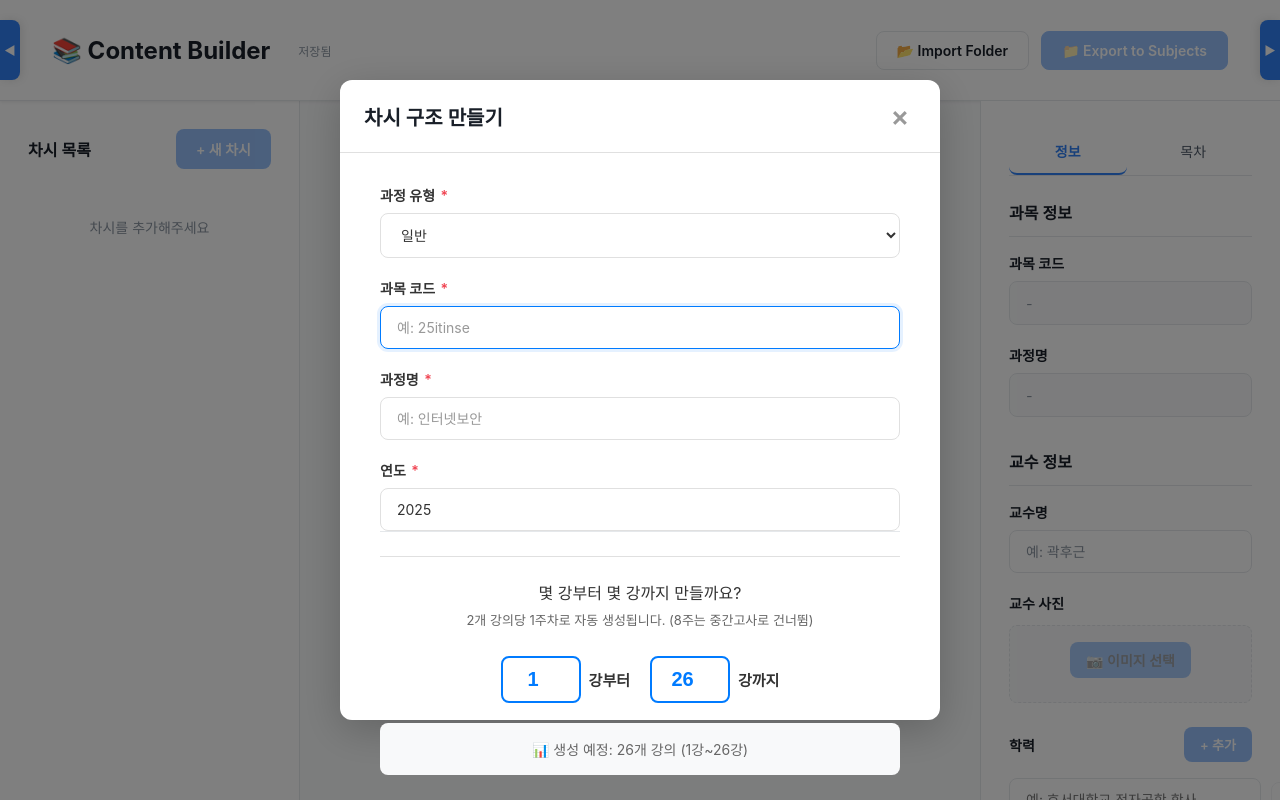
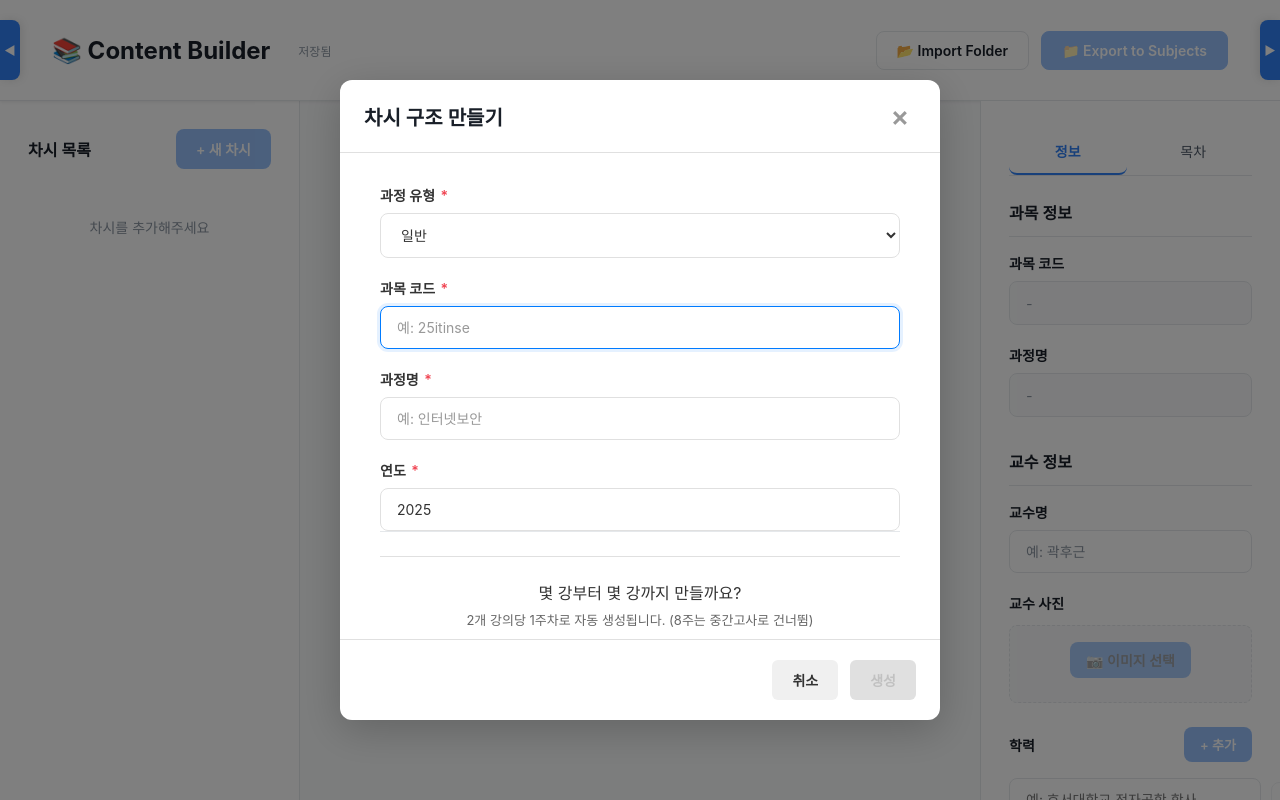
Before and after one commit to mhoo999/content-builder, a React (Vite) app: page / in a window 1280 px wide. Both pictures are taken after a click on the button "시작하기". Built offline with nearby package versions, Linux system fonts and the light colour scheme.

Commit message:
fix: 새로만들기 팝업 버튼이 컨테이너 밖으로 나가는 버그 수정
- 모달 컨테이너에 overflow: hidden 추가
- 모달 body에 스크롤 및 flex 속성 추가
- 모달 footer에 flex-shrink: 0 추가하여 하단 고정

```diff
--- a/src/components/StartModal/StartModal.css
+++ b/src/components/StartModal/StartModal.css
@@ -20,6 +20,7 @@
   display: flex;
   flex-direction: column;
   box-shadow: 0 10px 40px rgba(0, 0, 0, 0.2);
+  overflow: hidden;
 }
 
 .start-modal-header {
@@ -59,6 +60,9 @@
 .start-modal-body {
   padding: 32px 40px;
   text-align: center;
+  overflow-y: auto;
+  flex: 1;
+  min-height: 0;
 }
 
 .course-info-section {
@@ -213,6 +217,7 @@
   gap: 12px;
   padding: 20px 24px;
   border-top: 1px solid #e0e0e0;
+  flex-shrink: 0;
 }
 
 .cancel-btn, .create-btn {
```
